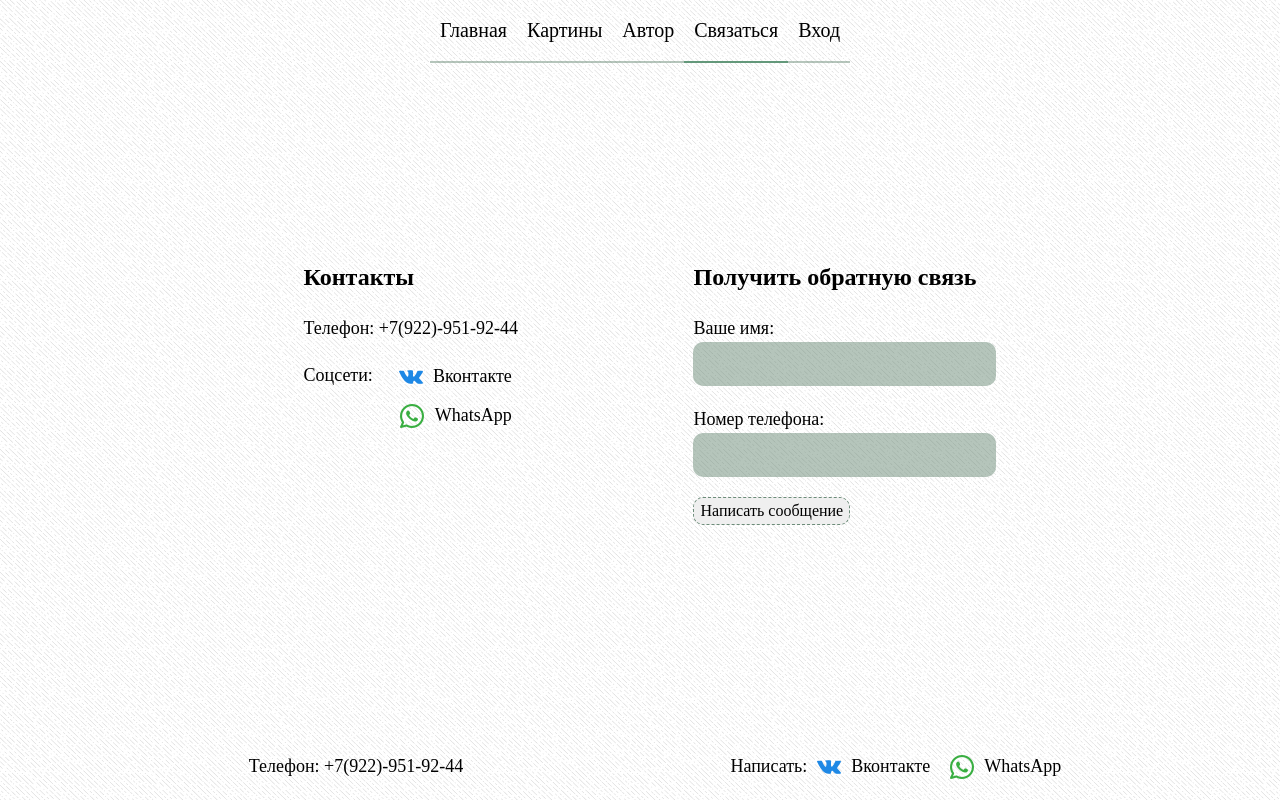
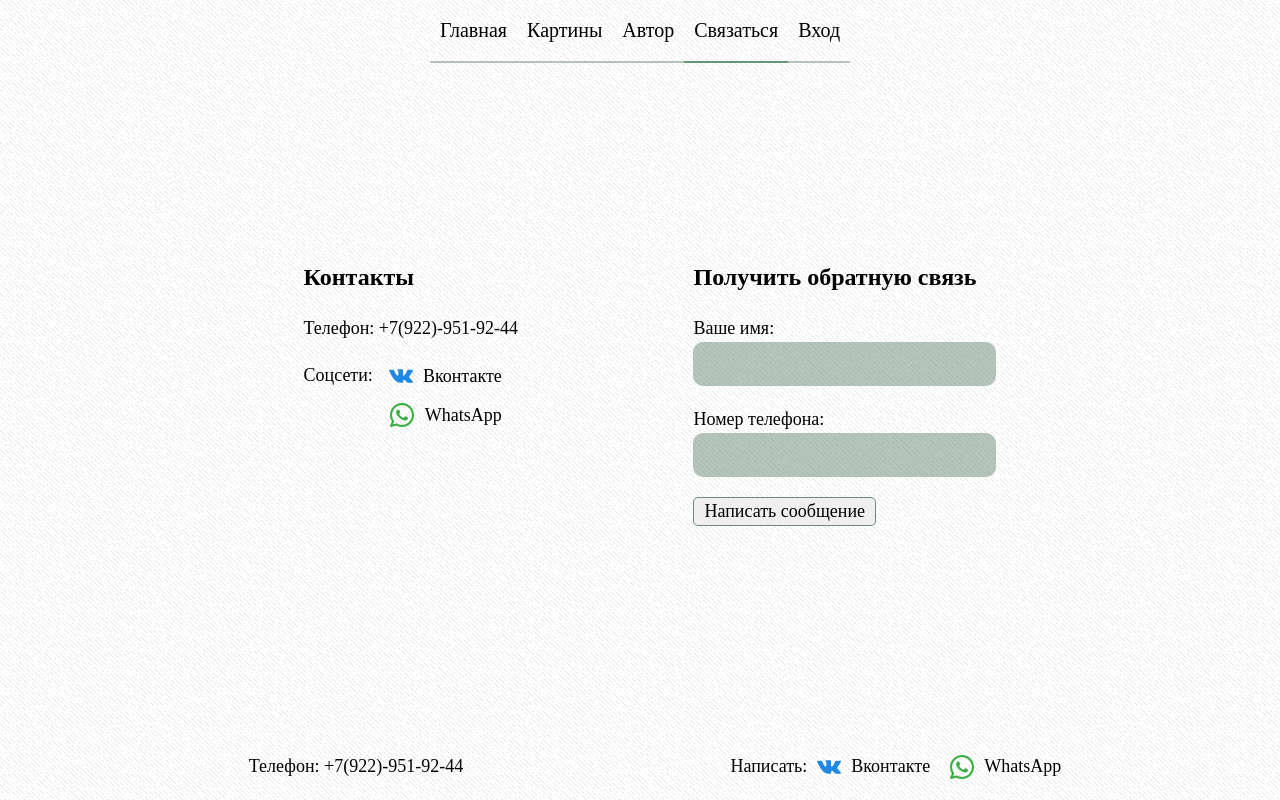
Before and after one commit to kotamikh/paintings-shop, a Vue app: page /contacts in a window 1280 px wide. Built offline with nearby package versions, Linux system fonts and the light colour scheme; a web font is replaced by a local one.

Commit message:
change opacity on pseudoelements and button

```diff
--- a/components/TheNavbar.vue
+++ b/components/TheNavbar.vue
@@ -59,7 +59,7 @@ const links = ref([
   },
   {
     title: 'Вход',
-    route: '*'
+    route: '/home'
   }
 ])
 
--- a/components/painting/PaintingCard.vue
+++ b/components/painting/PaintingCard.vue
@@ -101,6 +101,7 @@ const isFavourite = ref(false)
       width: 30%
       height: 15%
       bottom: -12%
+      opacity: 0.5
       position: absolute
       background-size: contain
       background-position: center
--- a/pages/Catalog.vue
+++ b/pages/Catalog.vue
@@ -52,5 +52,5 @@ const showButton = () => {
     padding-top: 50px
 
   .show
-    opacity: 100%
+    opacity: 70%
 </style>
--- a/pages/Contacts.vue
+++ b/pages/Contacts.vue
@@ -56,8 +56,14 @@ export default {
     display: flex
     flex-direction: column
 
+    @media screen and (max-width: 620px)
+      align-items: center
+
+    h3
+      align-self: flex-start
+
   .social-networks
-    gap: 20px
+    gap: 10px
     display: flex
 
     .buttons
@@ -96,13 +102,15 @@ export default {
       background-color: rgba(108, 140, 121, 0.5)
 
       @media screen and (max-width: 620px)
-        width: 70%
+        width: 100%
 
     button
+      padding: 0 10px
       cursor: pointer
       width: fit-content
-      border-radius: 10px
-      border: 1px dashed var(--seagreen)
+      border-radius: 5px
+      border: 1px solid var(--seagreen)
+      font-size: calc(14px + 4 * (100vw / 1280))
       &:hover
         box-shadow: 0 0 25px 5px rgba(34, 60, 80, 0.2)
 
--- a/src/assets/styles/styles.css
+++ b/src/assets/styles/styles.css
@@ -29,6 +29,7 @@ h2::before {
     transform: rotate(180deg);
     width: 6rem;
     height: 8vh;
+    opacity: 0.6;
     display: inline-block;
     vertical-align: middle;
     background-size: contain;
@@ -41,6 +42,7 @@ h2::after {
     background-image: url("@/assets/line.png");
     width: 6rem;
     height: 8vh;
+    opacity: 0.6;
     display: inline-block;
     vertical-align: middle;
     background-size: contain;
@@ -55,5 +57,5 @@ h3 {
 p,
 span,
 a {
-    font-size: calc(12px + 6 * (100vw / 1280))
+    font-size: calc(14px + 4 * (100vw / 1280))
 }
```
